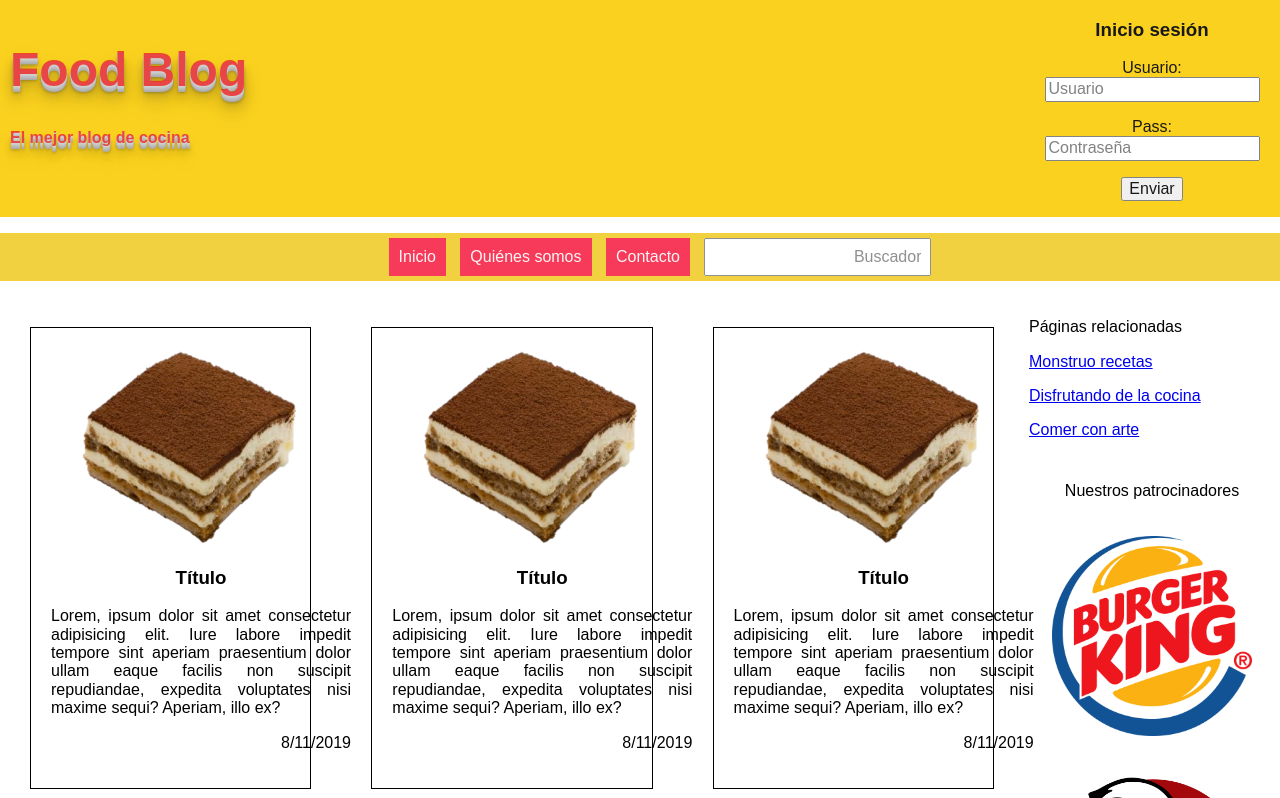
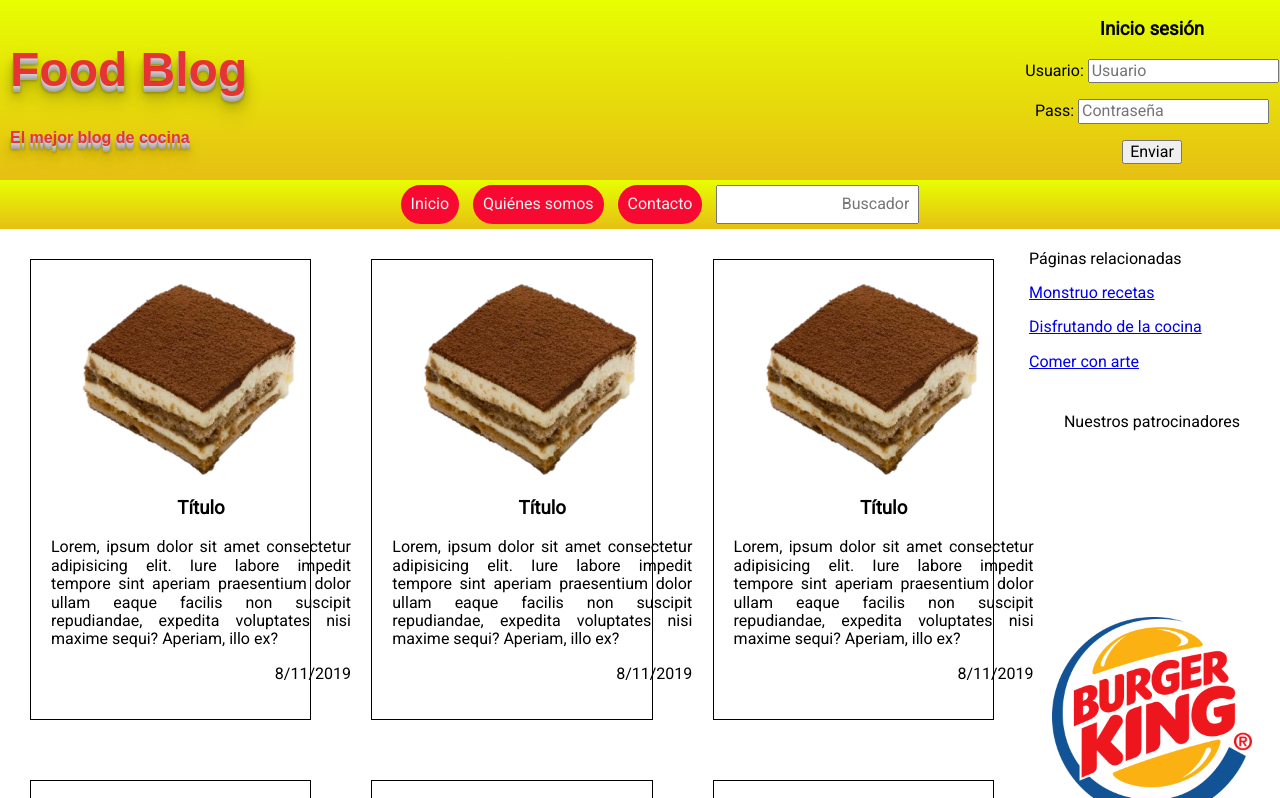
Before and after one commit to Javierfs94/Practica10-InterfazBlog, a plain HTML site: page index.html in a window 1280 px wide. Shown: the top 798 px of the page. Drawn offline with Linux system fonts and the light colour scheme.

Commit message:
Actualizacion ejercicio

```diff
--- a/css/style.css
+++ b/css/style.css
@@ -1,12 +1,11 @@
 body {
-    font-family: Arial, Helvetica, sans-serif;
+    font-family: 'Roboto', sans-serif;
 }
 
 header {
     display: grid;
     grid-template-columns: 80% 20%;
-    background-color: rgb(250, 205, 7);
-    opacity: 0.9;
+    background-image: linear-gradient(rgb(230, 255, 1), rgb(230, 191, 20));
 }
 
 #logo {
@@ -33,14 +32,18 @@ header {
 nav {
     list-style: none;
     text-align: center;
-    background-color: rgb(238, 198, 17);
-    opacity: 0.8;
+    background-image: linear-gradient(rgb(230, 255, 1), rgb(230, 191, 20));
 }
 
 #buscador {
     text-align: right;
     padding: 8px;
     margin: 5px;
+}
+
+nav ul {
+    margin-top: 0;
+    margin-bottom: 0;
 }
 
 nav>ul>li {
@@ -54,6 +57,7 @@ nav li a {
     padding: 10px 10px;
     margin: 5px;
     display: block;
+    border-radius: 20px;
 }
 
 nav li a:hover {
@@ -155,12 +159,35 @@ aside {}
     padding: 20px;
     width: 200px;
     height: 200px;
+    position: relative;
+    animation-name: movimiento;
+    animation-duration: 1s;
+    animation-direction: normal;
+    animation-iteration-count: infinite;
+}
+
+@keyframes movimiento {
+    from {
+        top: 150px;
+    }
+    to {
+        bottom: 10px;
+    }
+}
+
+#publicidad>div>a>img:hover {
+    -webkit-transition-duration: 0.8s;
+    -moz-transition-duration: 0.8s;
+    -o-transition-duration: 0.8s;
+    transition-duration: 0.8s;
+    -webkit-transform: rotate(360deg);
+    -moz-transform: rotate(360deg);
+    -o-transform: rotate(360deg);
 }
 
 footer {
     border: solid 1px black;
-    background-color: rgb(238, 198, 17);
-    opacity: 0.8;
+    background-image: linear-gradient( rgb(230, 191, 20), rgb(230, 255, 1));
 }
 
 #autor-redes {
--- a/index.html
+++ b/index.html
@@ -9,6 +9,8 @@
     <meta http-equiv="X-UA-Compatible" content="ie=edge">
     <link rel="stylesheet" href="css/normalize.css">
     <link rel="stylesheet" href="css/style.css">
+    <link href="https://fonts.googleapis.com/css?family=Roboto&display=swap" rel="stylesheet">
+    <link rel="icon" href="img/favicon.png" type="png" sizes="16x16">
     <title>Práctica 10 - Creación de un blog - Francisco Javier Frías Serrano</title>
 </head>
 
@@ -19,9 +21,8 @@
             <h2>El mejor blog de cocina</h2>
         </div>
         <div id="login">
-            <form action="#" method="post">
+            <form action="" method="post">
                 <h3>Inicio sesión</h3>
-
                 <p><label for="usuario">Usuario: </label><input type="text" name="usuario" placeholder="Usuario" required>
                 </p>
                 <p><label for="pass">Pass: </label><input type="pass" name="pass" placeholder="Contraseña" required></p>
@@ -180,7 +181,7 @@
     </div>
 
     <footer>
-        <div id="utor-redes">
+        <div id="autor-redes">
             <div id="contacto">
                 <p><a href="quiensoy.html">Sobre el autor</a></p>
             </div>
```
Also changed, not shown: img/favicon.png (added).
